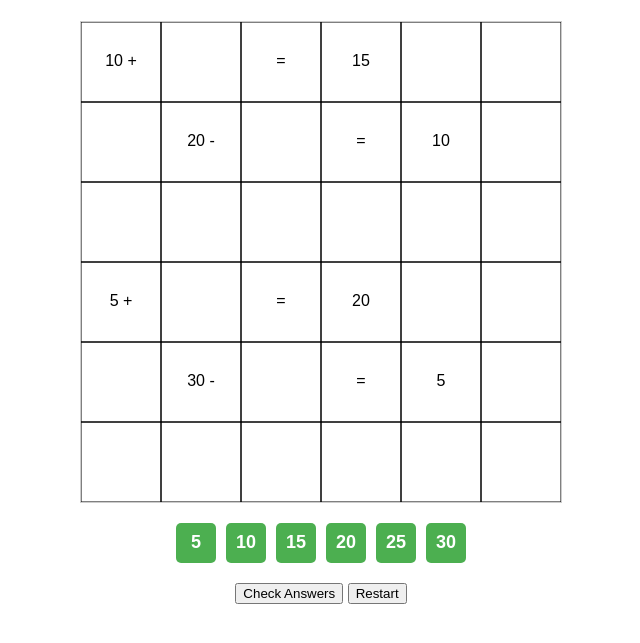
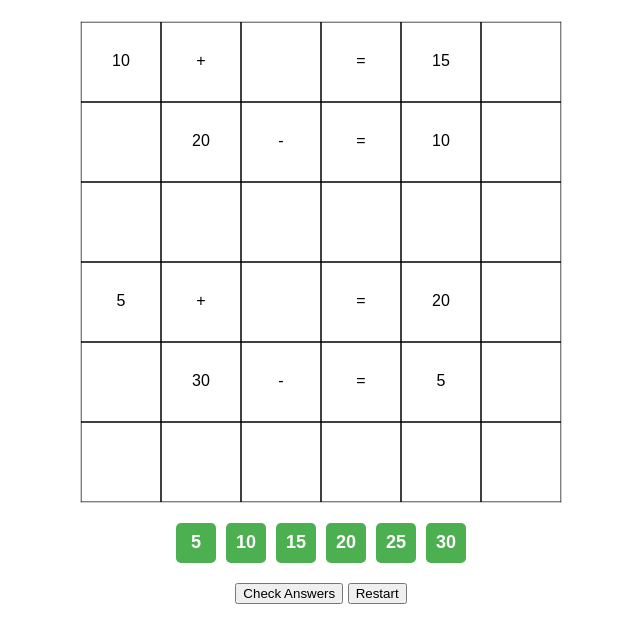
Before and after one commit to apisit0815/game, a plain HTML site: page index.html in a window 1280 px wide. Shown: the part 59-702 px from the top of the page, without its empty margins (319-959 px from the left). Drawn offline with Linux system fonts and the light colour scheme.

Commit message:
index.html

```diff
--- a/index.html
+++ b/index.html
@@ -57,11 +57,11 @@
       "4,2": 25
     };
     const grid = [
-      ["10 +", null, "=", "15", null, null],
-      [null, "20 -", null, "=", "10", null],
+      ["10", "+", null, "=", "15", null],
+      [null, "20", "-", "=", "10", null],
       [null, null, null, null, null, null],
-      ["5 +", null, "=", "20", null, null],
-      [null, "30 -", null, "=", "5", null],
+      ["5", "+", null, "=", "20", null],
+      [null, "30", "-", "=", "5", null],
       [null, null, null, null, null, null]
     ];
 
```
